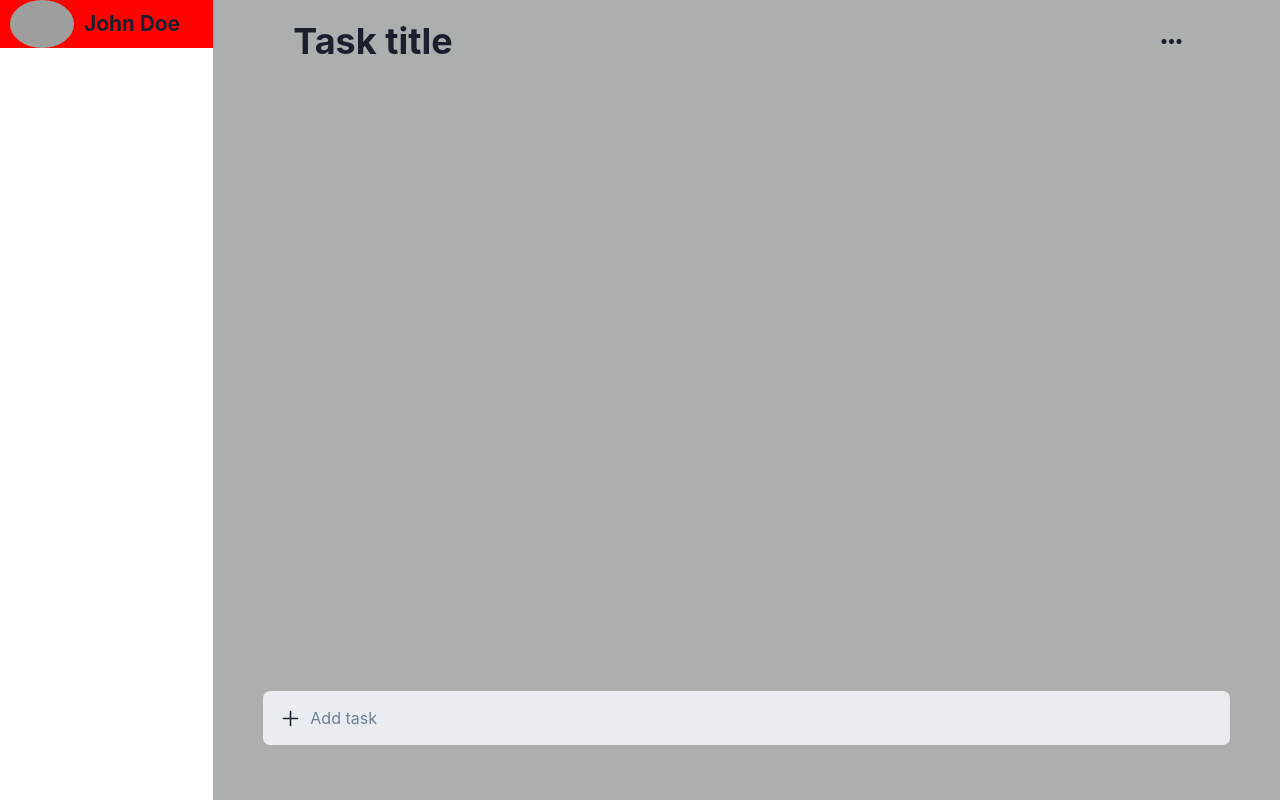
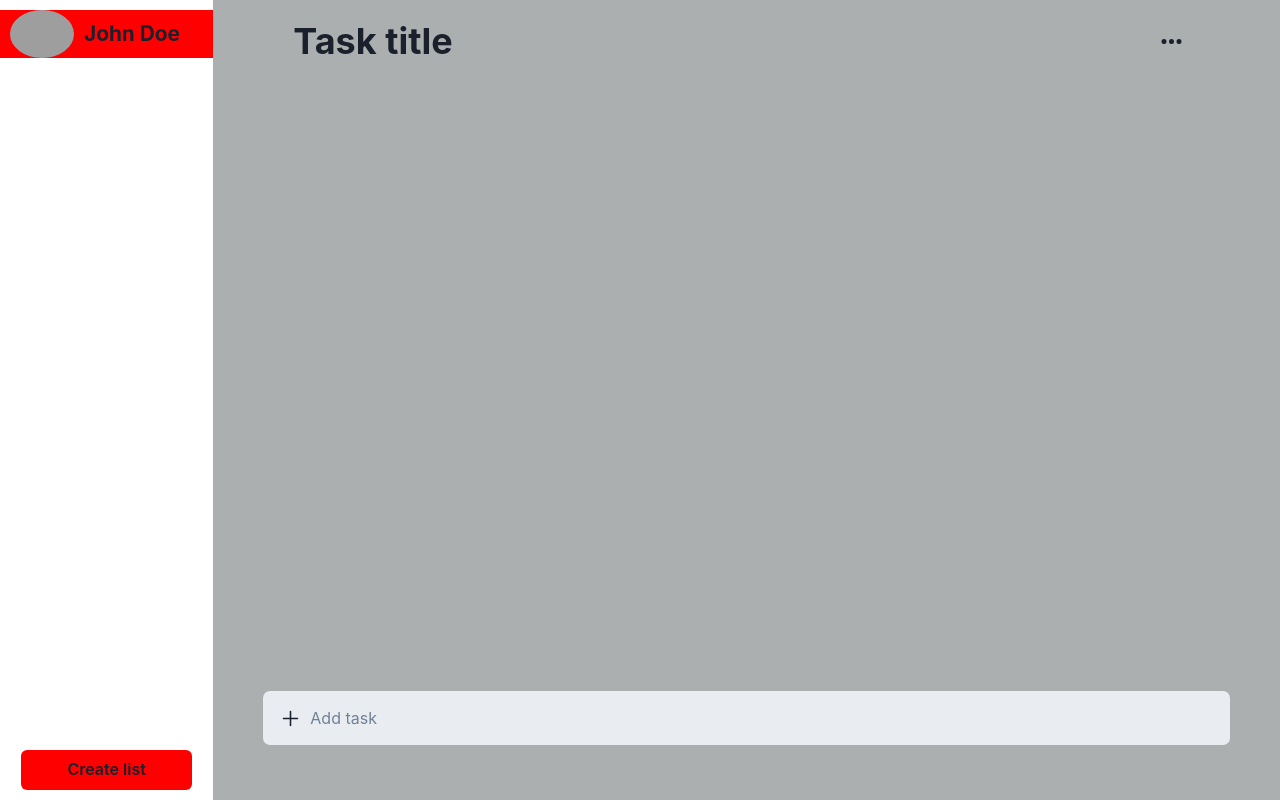
Before and after one commit to N-A-C-H-O/TaskApp, a React app: page / in a window 1280 px wide. Built offline with nearby package versions, Linux system fonts and the light colour scheme; grey boxes are pictures that could not be loaded; the HTML template or start-up script is replaced by a standard one.

Commit message:
feat: add ListContainer and ListItem components

```diff
--- /dev/null
+++ b/src/components/ListContainer.tsx
@@ -0,0 +1,32 @@
+import { Box, Button } from "@chakra-ui/react";
+import { useState } from "react";
+import { CreateList, List } from "../types";
+import { v4 as uuidv4 } from "uuid";
+import ListItem from "./ListItem";
+
+const ListContainer = () => {
+  const [lists, setLists] = useState<List[]>([]);
+
+  const createList: CreateList = () => {
+    const newList: List = {
+      id: uuidv4(),
+      name: "New list",
+      totalTasks: 0,
+    }
+
+    setLists([...lists, newList]);
+  }
+
+  return (
+    <Box>
+        {
+          lists.map(() => {
+            return <ListItem />
+          })
+        }
+        <Button bg="red" w="80%" mx="auto" display="block" onClick={() => createList()}>Create list</Button>
+    </Box>
+  )
+}
+
+export default ListContainer;
--- /dev/null
+++ b/src/components/ListItem.tsx
@@ -0,0 +1,11 @@
+import { Box } from "@chakra-ui/react";
+
+const ListItem = () => {
+  return (
+    <Box>
+        Tarea
+    </Box>
+  )
+}
+
+export default ListItem;
--- a/src/components/Navbar.tsx
+++ b/src/components/Navbar.tsx
@@ -1,13 +1,15 @@
-import { Box, Flex, Heading, Image } from "@chakra-ui/react"
+import { Flex, Heading, Image } from "@chakra-ui/react"
+import ListContainer from "./ListContainer";
 
 const Navbar = () => {
   return (
-    <Box display={{sm: "none", md: "block"}}>
+    <Flex flexDirection="column" justify="space-between" display={{sm: "none", md: "flex"}} my="10px">
         <Flex bg="red" align="center" gap="10px">
             <Image src="https://xsgames.co/randomusers/assets/avatars/male/29.jpg" rounded="50%" width="4em" ml="10px" />
             <Heading as="h4" fontSize="1.3em">John Doe</Heading>
         </Flex>
-    </Box>
+        <ListContainer />
+    </Flex>
   )
 }
 
```
Also changed, not shown: src/types.d.ts (+8 -0 lines).
